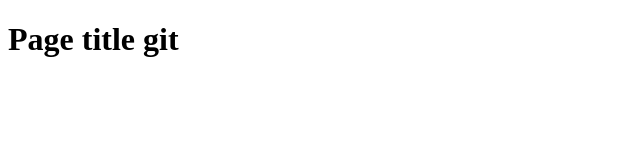
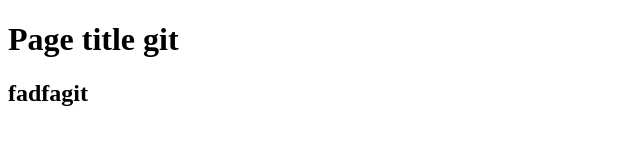
Before and after one commit to illushaaaa/my-project, a plain HTML site: page index.html in a window 1280 px wide. Shown: the whole page, without its empty margins (0-640 px from the left). Drawn offline with Linux system fonts and the light colour scheme.

Commit message:
add index.html

```diff
--- a/index.html
+++ b/index.html
@@ -7,5 +7,6 @@
 </head>
 <body>
   <h1>Page title git</h1>
+  <h2> fadfagit </h2>
 </body>
 </html>
```
